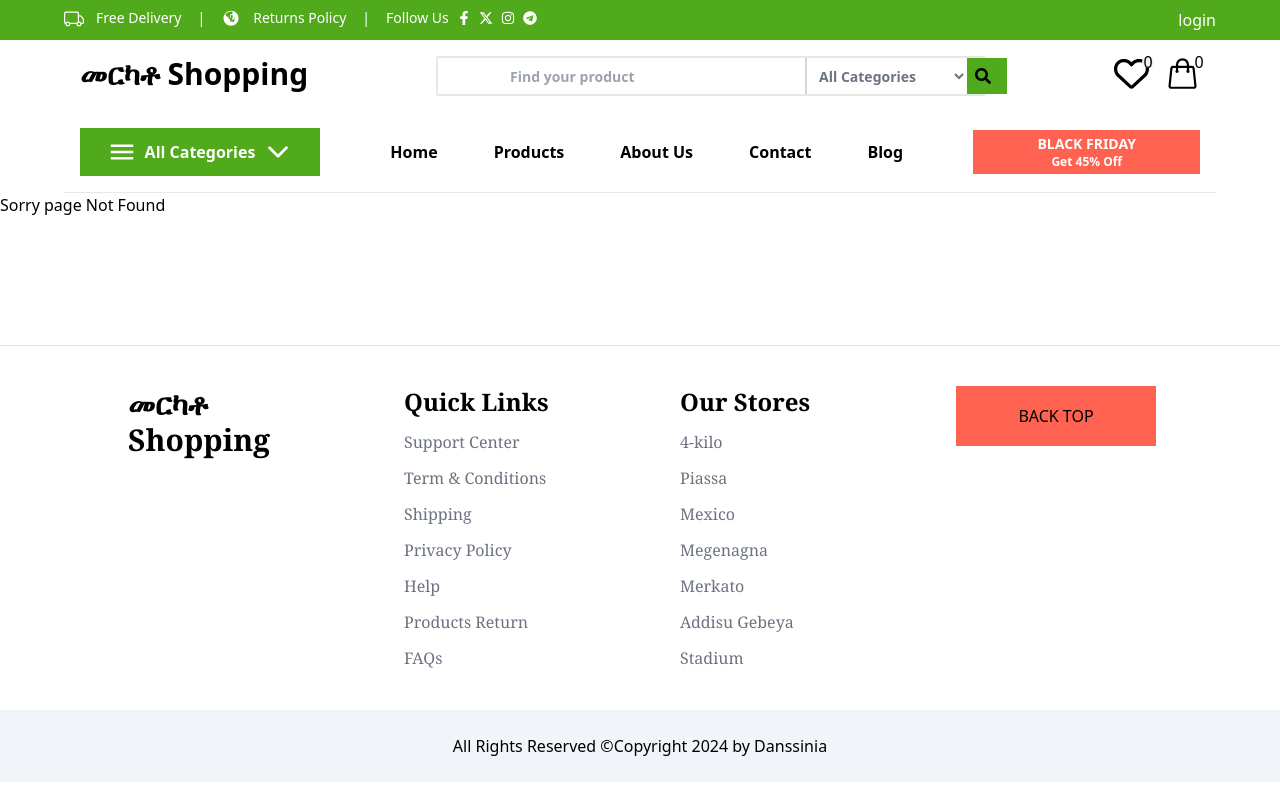
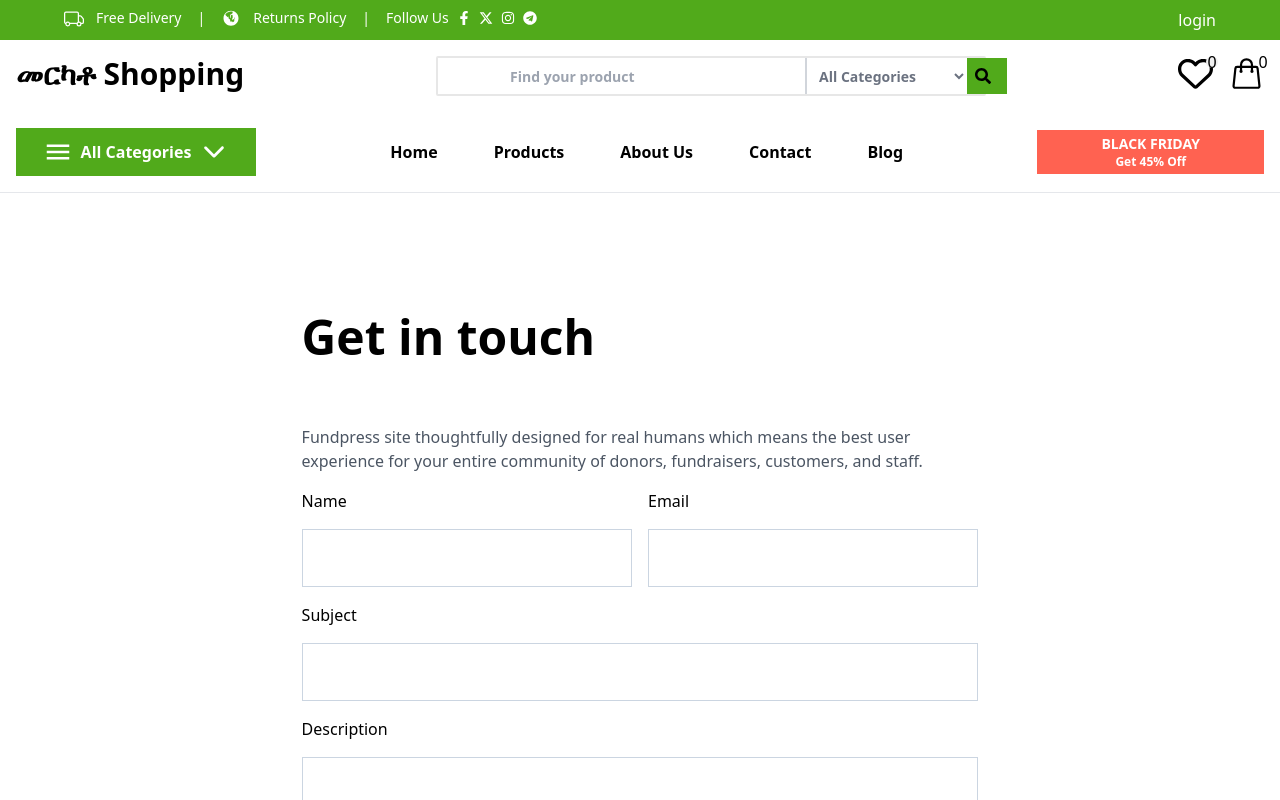
Before and after one commit to Danssinia/merkato_shopping, a React (Create React App) app: page /contact in a window 1280 px wide. Shown: the top 800 px of the page. Built offline with nearby package versions, Linux system fonts and the light colour scheme.

Commit message:
fourth commit

```diff
--- a/src/App.js
+++ b/src/App.js
@@ -7,6 +7,10 @@ import NotFound from "./components/notfound";
 import Footer from "./components/footer";
 import CatagoryContextProvider from "./context/catagoryContext";
 import Products from "./pages/products";
+import Contact from "./pages/contact";
+import Blog from "./pages/blog";
+import About from "./pages/About";
+
 function App() {
   return (
     <>
@@ -18,6 +22,9 @@ function App() {
             <Route path="/" element={<Home />}></Route>
             <Route path="details/:id" element={<Deatils />}></Route>
             <Route path="products" element={<Products/>}></Route>
+            <Route path="contact" element={<Contact/>}></Route>
+            <Route path="About" element={<About/>}></Route>
+            <Route path="blog" element={<Blog/>}></Route>
             <Route path="*" element={<NotFound />}></Route>
           </Routes>
           <Footer />
--- a/src/components/details.js
+++ b/src/components/details.js
@@ -43,7 +43,7 @@ export const Deatils = () => {
 
   return (
     <>
-      <div className="max-w-[90%] m-auto grid grid-cols-2 mt-20 ">
+      <div className="max-sm:flex max-sm:flex-col max-w-[90%] m-auto grid grid-cols-2 mt-20 ">
         <div className="relative">
           <img src={subItem.image} width={540} alt="" />
           <div className="absolute top-10 rounded-full w-16 h-16 flex text-white font-semibold justify-center items-center bg-[#62AB00]">
@@ -78,7 +78,7 @@ export const Deatils = () => {
 
       <div className=" w-full">
         <p className="max-w-[85%] m-auto text-3xl font-bold mb-10 mt-10">Related Products</p>
-      <div className=" max-w-[85%]   m-auto grid grid-cols-3 gap-8">
+      <div className=" max-w-[85%] max-sm:flex max-sm:flex-col  m-auto grid grid-cols-3 gap-8">
         {related.map((related) => (
           <Link to={`/details/${related.id}`} onClick={window.scrollTo(0,0)}>
             <div key={related.id} className="group hover:cursor-pointer hover:opacity-70 hover:duration-500 relative shadow-lg hover:shadow-xl border h-[500px] border-slate-300">
--- /dev/null
+++ b/src/components/mobileMenu.js
@@ -0,0 +1,17 @@
+import { Link } from "react-router-dom";
+
+const MobileMenu = ({isOpen}) => {
+    //
+
+    return (
+        <ul className={`md:hidden bg-slate-300 fixed duration-[1s] flex flex-col z-50 h-screen w-[85%] text-2xl p-14 gap-10 top-0 ${isOpen ? ' left-0  ':'left-[-100vw]'}`}>
+        <li className="flex justify-center max-sm:justify-start hover:text-[#51AA1B] font-semibold hover:duration-300 items-center gap-1"><Link to="/">Homehhh</Link></li>
+        <li className="flex justify-center max-sm:justify-start hover:text-[#51AA1B] font-semibold hover:duration-300 items-center gap-1"><Link to="/products">Products</Link></li>
+        <li className="flex justify-center max-sm:justify-start hover:text-[#51AA1B] font-semibold hover:duration-300 items-center gap-1"><Link to="">About Us</Link></li>
+        <li className="flex justify-center max-sm:justify-start hover:text-[#51AA1B] font-semibold hover:duration-300 items-center gap-1"><a href="">Contact</a></li>
+        <li className="flex justify-center max-sm:justify-start hover:text-[#51AA1B] font-semibold hover:duration-300 items-center gap-1"><a href="">Blog</a></li>
+    </ul>
+     );
+}
+
+export default MobileMenu;
--- a/src/components/navbar.js
+++ b/src/components/navbar.js
@@ -7,6 +7,8 @@ import { IoIosArrowUp } from "react-icons/io";
 import { HiOutlineMenu } from "react-icons/hi";
 import { Link } from "react-router-dom";
 import { useState } from "react";
+import { IoIosCloseCircleOutline } from "react-icons/io";
+import MobileMenu from "./mobileMenu";
 const NavBar = () => {
 
     {/*code for arrow control*/}
@@ -20,10 +22,12 @@ const NavBar = () => {
     const [isOpen,setIsOpen] = useState(false);
 
     const ToogleMenu = () =>{
-        setIsOpen((prevstate)=>!prevstate)    }
+        setIsOpen(prevstate=>!prevstate)
+    }
 
     return (
-        <div className="max-w-[90%] m-auto border-b border-gray-200">
+
+        <div className="w-full m-auto border-b border-gray-200">
 
             {/*Code for the first section of the navbar*/}
 
@@ -55,15 +59,15 @@ const NavBar = () => {
                 <div className="flex gap-4">
                     <p className="relative"><a href="#"><FaRegHeart size={35}/><span className="absolute flex justify-center items-center bottom-7 left-7  rounded-full h-3 w-3 bg-[#F0F0F0]">0</span></a></p>
                     <p className="relative"><a href=""><HiOutlineShoppingBag size={35}/><span className="absolute flex justify-center items-center bottom-7 left-7 h-3 w-3 rounded-full">0</span></a></p>
-                    <p onClick={ToogleMenu} className="hidden max-sm:block"><HiOutlineMenu size={35}/></p>
+                    <p onClick={ToogleMenu} className="hidden z-50 max-sm:block cursor-pointer">{isOpen ? <IoIosCloseCircleOutline size={35}/>:<HiOutlineMenu size={35}/>}</p>
                 </div>
             </div>
 
 
             {/*Code for the second section of the navbar*/}
 
-            <div className="max-sm:hidden  flex justify-between items-center p-4">
-            <div className="relative w-[240px] z-10  bg-black">
+            <div className="flex justify-between items-center p-4">
+            <div className="max-sm:hidden relative w-[240px] z-10  bg-black">
                 <h1 onClick={ToogleArrow} className="flex justify-center text-white items-center gap-2 w-full h-12 bg-[#51AA1B] font-bold cursor-pointer"><IoMdMenu size={30} /> All Categories{isDown ?<IoIosArrowDown size={30}/>:<IoIosArrowUp size={30} />}</h1>
                     <ul className={`${isDown ? 'hidden': 'absolute bg-gray-200  w-full  top-12'}`}>
                     <li className="border-b py-2 px-6 border-gray-400">Electronics</li>
@@ -77,15 +81,21 @@ const NavBar = () => {
                     <li className="border-b py-2 px-6 border-gray-400">Speaker</li>
                    </ul>
                 </div>
-                <ul className="flex gap-14">
-                    <li className="flex justify-center hover:text-[#51AA1B] font-semibold hover:duration-300 items-center gap-1"><Link to="/">Home</Link></li>
-                    <li className="flex justify-center hover:text-[#51AA1B] font-semibold hover:duration-300 items-center gap-1"><Link to="/products">Products</Link></li>
-                    <li className="flex justify-center hover:text-[#51AA1B] font-semibold hover:duration-300 items-center gap-1"><Link to="">About Us</Link></li>
-                    <li className="flex justify-center hover:text-[#51AA1B] font-semibold hover:duration-300 items-center gap-1"><a href="">Contact</a></li>
-                    <li className="flex justify-center hover:text-[#51AA1B] font-semibold hover:duration-300 items-center gap-1"><a href="">Blog</a></li>
+
+               {/* className={`lg:flex lg:gap-14 ${isOpen ? 'flex flex-col z-50 bg-slate-300 w-[85%] h-screen text-2xl fixed left-0 p-14 gap-10 right-10 top-0 duration-[1s]':'left-[-100vw] duration-[1s]'}`} */}
+
+                <ul className={`lg:flex lg:gap-14 duration-[1s] max-sm:bg-slate-300 max-sm:flex max-sm:flex-col max-sm:text-2xl max-sm:p-14 max-sm:gap-10 max-sm:z-50 max-sm:w-[80%] max-sm:fixed max-sm:top-0 max-sm:h-screen ${isOpen ? '   left-0   ':'max-sm:p-14 max-sm:gap-10 left-[-100vw] '}`}>
+                    <li onClick={ToogleMenu} className="flex justify-center max-sm:justify-start hover:text-[#51AA1B] font-semibold hover:duration-300 items-center gap-1"><Link to="/">Home</Link></li>
+                    <li onClick={ToogleMenu} className="flex justify-center max-sm:justify-start hover:text-[#51AA1B] font-semibold hover:duration-300 items-center gap-1"><Link to="/products">Products</Link></li>
+                    <li onClick={ToogleMenu} className="flex justify-center max-sm:justify-start hover:text-[#51AA1B] font-semibold hover:duration-300 items-center gap-1"><Link to="/About">About Us</Link></li>
+                    <li onClick={ToogleMenu} className="flex justify-center max-sm:justify-start hover:text-[#51AA1B] font-semibold hover:duration-300 items-center gap-1"><Link to="/contact">Contact</Link></li>
+                    <li onClick={ToogleMenu} className="flex justify-center max-sm:justify-start hover:text-[#51AA1B] font-semibold hover:duration-300 items-center gap-1"><Link to="/blog">Blog</Link></li>
                 </ul>
 
-                <div className="relative bg-[#FF6251] ">
+                <div className={`lg:hidden h-screen w-screen  z-40 fixed top-0  bg-black/50 left-0 ${isOpen ? 'left-0 duration-[0.5s]':'left-[-100vw] ease-in-out duration-[2s]'}`}/>
+
+
+                <div className="max-sm:hidden relative bg-[#FF6251] ">
                 <button className="   px-16 py-1 text-white text-sm font-bold">BLACK FRIDAY <span className="block text-xs">Get 45% Off</span></button>
                 </div>
 
--- /dev/null
+++ b/src/pages/About.js
@@ -0,0 +1,9 @@
+const About = () => {
+    return (
+        <div>
+            About
+        </div>
+     );
+}
+
+export default About;
--- /dev/null
+++ b/src/pages/blog.js
@@ -0,0 +1,9 @@
+const Blog = () => {
+    return (
+        <div>
+            blog
+        </div>
+     );
+}
+
+export default Blog;
--- /dev/null
+++ b/src/pages/contact.js
@@ -0,0 +1,37 @@
+const Contact = () => {
+    return (
+        <div className="p-10  max-w-[65%]  m-auto mt-20">
+            <div className="max-w-[90%] m-auto">
+            <h1 className="text-5xl font-semibold pb-[8vh]">Get in touch</h1>
+            <p className="pb-4 text-gray-600">Fundpress site thoughtfully designed for real humans which means the best user experience for your entire community of donors, fundraisers, customers, and staff.</p>
+            </div>
+            <div className="max-w-[90%] m-auto">
+                <form method="post">
+                    <div className="grid gap-4 grid-cols-2">
+                        <div>
+                        <label className="block pb-4">Name</label>
+                        <input className="border border-slate-300 outline-none px-4 w-full py-[2vh]" type="text"></input>
+                        </div>
+
+                        <div>
+                        <label className="block pb-4">Email</label>
+                        <input className="border border-slate-300 outline-none px-4 w-full py-[2vh]" type="text"></input>
+                        </div>
+                    </div>
+                    <div>
+                        <label className="block py-4">Subject</label>
+                        <input className="border border-slate-300 outline-none px-4 py-[2vh] w-full" type="text"></input>
+                    </div>
+                    <div>
+                        <label className="block py-4">Description</label>
+                        <textarea className="border border-slate-300 outline-none w-full h-36 resize-none"></textarea>
+                    </div>
+
+                    <button className=" mt-8 opacity-90 hover:opacity-100 hover:duration-300 bg-[#0063D1] rounded-full flex justify-center items-center py-3 px-12 text-white">Submit</button>
+                </form>
+            </div>
+        </div>
+    );
+}
+
+export default Contact;
--- a/src/pages/products.js
+++ b/src/pages/products.js
@@ -12,26 +12,26 @@ const Products = () => {
 
     return (
         <div className="max-w-[85%] m-auto  font-semibold mt-10">
-            <div className="flex justify-between">
+            <div className="flex max-sm:flex max-sm:flex-col  justify-between">
                 <p className="text-2xl font-bold">All Products</p>
-                <div className="flex gap-14">
+                <div className="max-sm:flex max-sm:gap-3  max-sm:pt-4 flex gap-14">
                 {arrays.map(array=>(
                     <div key={array.id}>
                     <p onClick={()=>{
                         handleColor(array.id)
                         setSubItem(array.subItems)
-                    }} className={`hover:text-[#51AA1B] duration-300 text-gray-500 text-lg cursor-pointer ${color===array.id ? 'border-b-2 border-[#51AA1B]':null} `}>{array.market}</p>
+                    }} className={`hover:text-[#51AA1B] max-sm:text-xl duration-300 text-gray-500 text-lg cursor-pointer ${color===array.id ? 'border-b-2 border-[#51AA1B] text-[#51AA1B]':null} `}>{array.market}</p>
                     </div>
                 ))}
                 </div>
             </div>
 
             {subItem.length > 0 &&
-            <div className="grid grid-cols-3 gap-5 mt-20">
+            <div className="max-sm:flex max-sm:flex-col  grid grid-cols-3 gap-5 mt-20">
                 {subItem.map((subItem)=>(
                     <div key={subItem.id}>
                         <div className="group hover:duration-300 hover:opacity-80 relative border border-gray-300 cursor-pointer grid grid-cols-2">
-                        <img src={subItem.image} width={130} alt="" />
+                        <img src={subItem.image} width={130} alt=""/>
 
                         <div className="m-auto">
                         <p className="text-[20px] font-bold">{subItem.name}</p>
```
